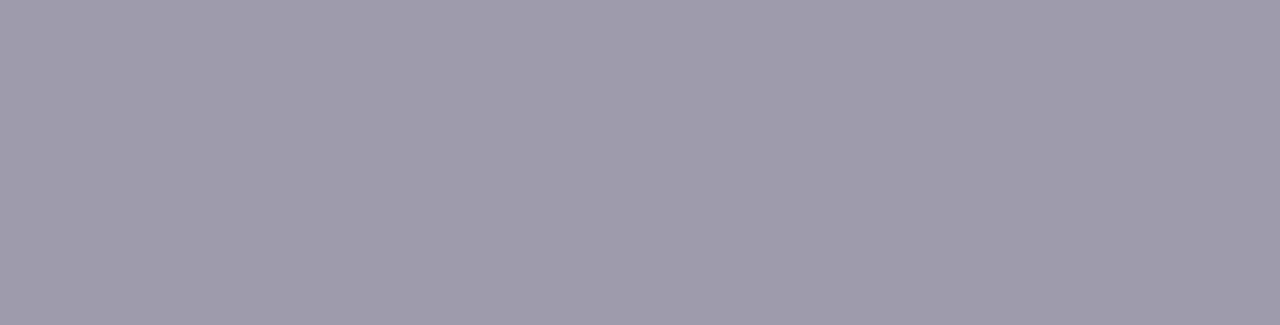
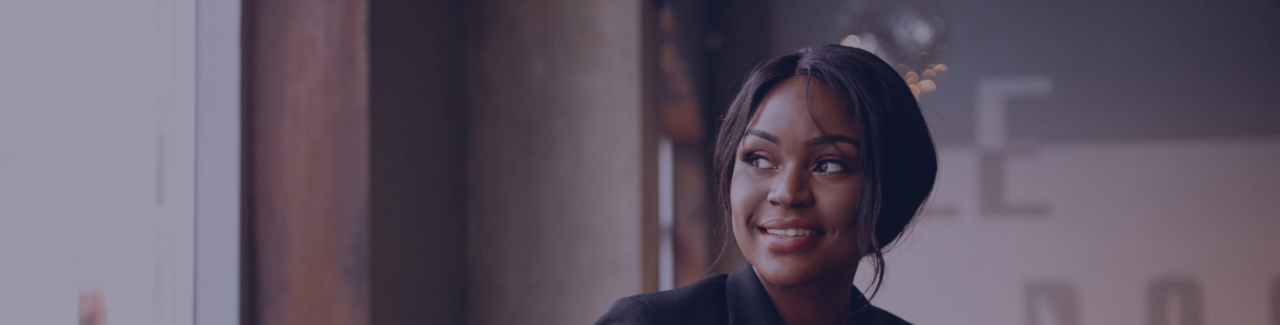
Before and after one commit to crxerver/testapp, a plain HTML site: page index.html in a window 1280 px wide. Shown: the top 325 px of the page. Drawn offline with Linux system fonts and the light colour scheme; the site is published under a folder, as on GitHub Pages, so addresses that start at the root find nothing.

Commit message:
Update index.html

```diff
--- a/index.html
+++ b/index.html
@@ -22,7 +22,7 @@
         }
 
         body {
-            background: url('/image/background.jpg') no-repeat center center fixed;
+            background: url('./image/background.jpg') no-repeat center center fixed;
             background-size: cover; /* Ensure the background image covers the entire viewport */
         }
 
```
